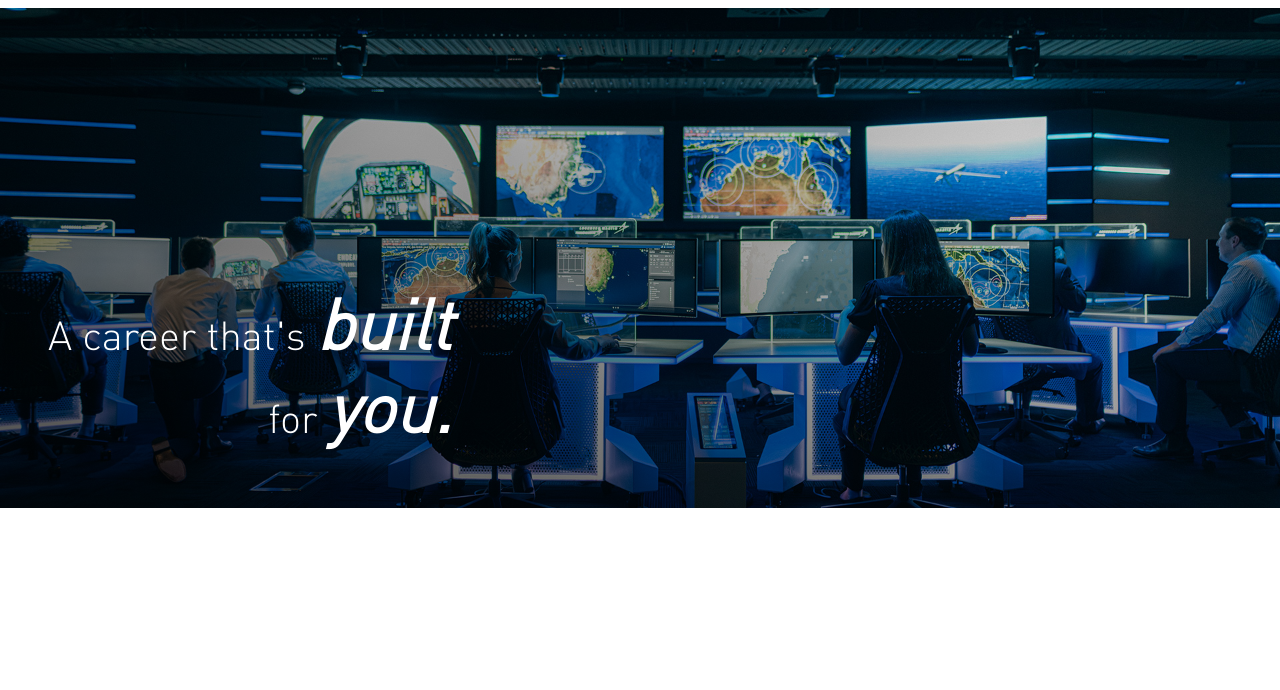
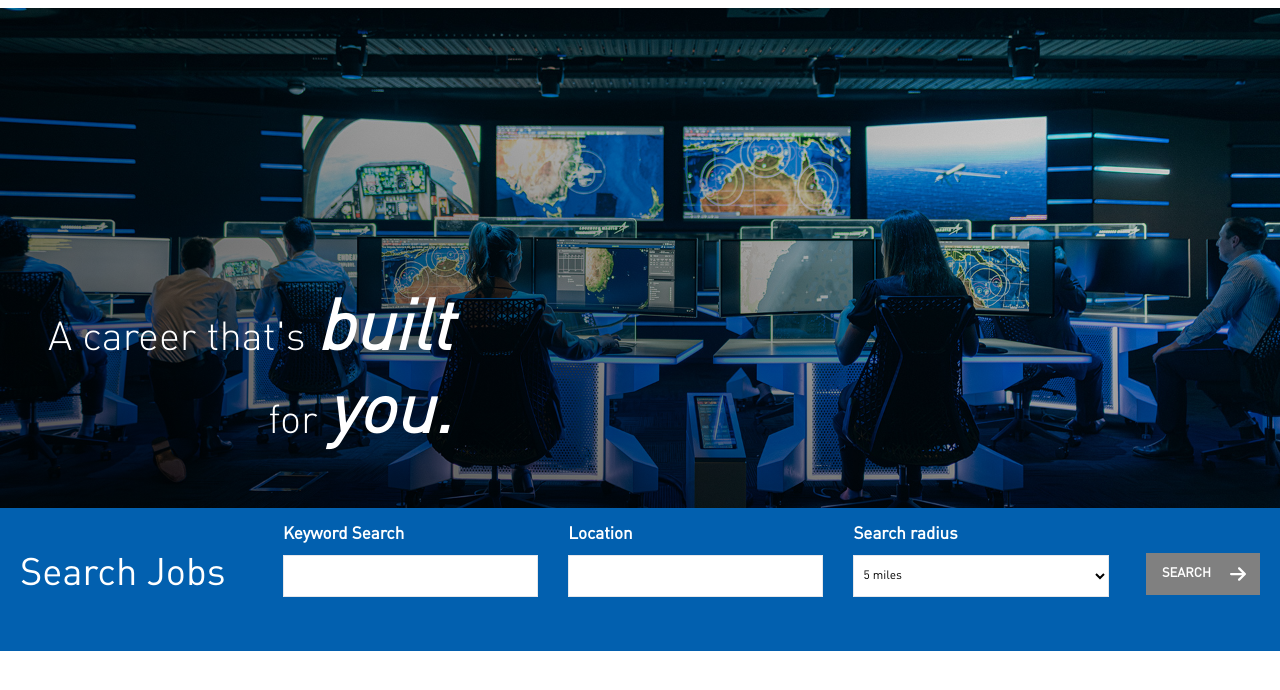
Before and after one commit to Dikhyant/lockheed-website-v1, a Gatsby site: page /career in a window 1280 px wide. Shown: the part 72-762 px from the top of the page. Built offline with nearby package versions, Linux system fonts and the light colour scheme; Gatsby itself is replaced by a stand-in of ours.

Commit message:
Developed UI for SearchJobsForm component

```diff
--- /dev/null
+++ b/src/components/SearchJobsForm/SearchJobsForm.tsx
@@ -0,0 +1,55 @@
+import React from "react";
+
+const searchRadiusOptionValues = [5, 15, 25, 35, 50];
+
+const SearchJobsForm: React.FC<any> = () => {
+  return (
+    <form className="px-[15px] lg:px-5 bg-brand-medium-teal-blue font-din max-w-[1600px] mx-auto">
+      <div className="lg:flex lg:flex-wrap">
+        <div className="w-full lg:max-w-[20%] lg:w-1/5 lg:py-[15px] flex-auto">
+          <h2 className="font-din py-[10px] leading-8 lg:leading-[38px] mt-[15px] lg:mt-[23px] text-white font-extralight text-[38px]">
+            Search Jobs
+          </h2>
+        </div>
+        <p className="mb-[15px] lg:m-0 lg:p-[15px] lg:max-w-[23%] lg:w-[23%] flex-auto">
+          <label className="block font-din text-white text-[17px] font-bold mb-2 leading-6">
+            Keyword Search
+          </label>
+          <input
+            type={"search"}
+            className="w-full bg-white border-brand-silver border h-[42px] leading-[42px] text-xs px-[5px]"
+            maxLength={150}
+          />
+        </p>
+        <p className="mb-[15px] lg:m-0 lg:p-[15px] lg:max-w-[23%] lg:w-[23%] flex-auto">
+          <label className="block font-din text-white text-[17px] font-bold mb-2 leading-6">
+            Location
+          </label>
+          <input
+            type={"text"}
+            className="w-full bg-white border-brand-silver border h-[42px] leading-[42px] text-xs px-[5px]"
+            maxLength={150}
+          />
+        </p>
+        <p className="mb-[15px] lg:m-0 lg:p-[15px] lg:max-w-[23%] lg:w-[23%] flex-auto">
+          <label className="block font-din text-white text-[17px] font-bold mb-2 leading-6">
+            Search radius
+          </label>
+          <select className="w-full bg-white border-brand-silver border h-[42px] leading-[42px] text-xs px-[5px]">
+            {searchRadiusOptionValues.map((value) => {
+              return <option value={5}>{value} miles</option>;
+            })}
+          </select>
+        </p>
+        <div className="lg:max-w-full w-full lg:w-[100px] lg:text-right lg:py-[15px] flex-auto">
+          <button className="uppercase inline-block font-bold bg-brand-granite py-2 pl-[15px] pr-12 mt-2 mb-[26px] lg:mt-[30px] leading-6 text-[13px] text-white lg:float-right border-brand-granite border-[1.6px] bg-arrow-right-solid-white bg-no-repeat bg-[right_1em_center] bg-[length:1rem]">
+            Search
+          </button>
+        </div>
+        <p className="max-w-full w-full lg:pt-[15px]"></p>
+      </div>
+    </form>
+  );
+};
+
+export default SearchJobsForm;
--- a/src/components/common/Banner/Banner.tsx
+++ b/src/components/common/Banner/Banner.tsx
@@ -6,7 +6,7 @@ const Banner: React.FC<any> = () => {
       <div className="gradient-bottom-left-top-right w-full h-full absolute z-10"></div>
       <div className="h-[40vh] md:h-[500px] bg-Employer-Band-Canberra-home-1920 bg-no-repeat bg-[50%_50%] bg-cover"></div>
       <div className="relative bottom-0 max-w-full w-full bg-black md:bg-transparent md:absolute md:w-3/4 pl-[15px] pb-4 md:pl-12 md:pb-12 pt-2 pr-[15px] text-white z-20">
-        <div className="w-fit text-6 md:text-[40px] font-din-light leading-[76px] font-normal">
+        <div className="w-fit text-6 md:text-[40px] font-din-light leading-[47px] md:leading-[76px] font-normal">
           A career that's&nbsp;
           <span className="text-[40px] md:text-[70px] italic font-bold">
             built
--- a/src/pages/career.tsx
+++ b/src/pages/career.tsx
@@ -1,12 +1,14 @@
 import React from "react";
 import Header from "../components/common/Header/Header";
 import Banner from "../components/common/Banner/Banner";
+import SearchJobsForm from "../components/SearchJobsForm/SearchJobsForm";
 
 const CareerPage: React.FC<any> = () => {
   return (
     <div className="h-[200vh] bg-white">
       <Header />
       <Banner />
+      <SearchJobsForm />
     </div>
   );
 };
--- a/tailwind.config.js
+++ b/tailwind.config.js
@@ -14,14 +14,19 @@ module.exports = {
       colors: {
         brand: {
           "medium-persian-blue": "#0360ae",
+          "medium-teal-blue": "#0260AF",
           concrete: "#f2f2f2",
           "pastel-grey": "#cccccc",
+          silver: "c9c9c9",
+          granite: "#808080",
         },
       },
       backgroundImage: {
         "chevron-down-black": "url('/images/icons/chevron-down-black.svg')",
         "arrow-right-thinner-gray":
           "url('/images/icons/arrow-right-thinner-gray.svg')",
+        "arrow-right-solid-white":
+          "url('/images/icons/arrow-right-solid-white.svg')",
         "arrow-left-thinner-black":
           "url('/images/icons/arrow-left-thinner-black.svg')",
         "custom-hamburger": "url('/images/icons/custom-hamburger.svg')",
```
Also changed, not shown: static/images/icons/arrow-right-solid-white.svg (added).
